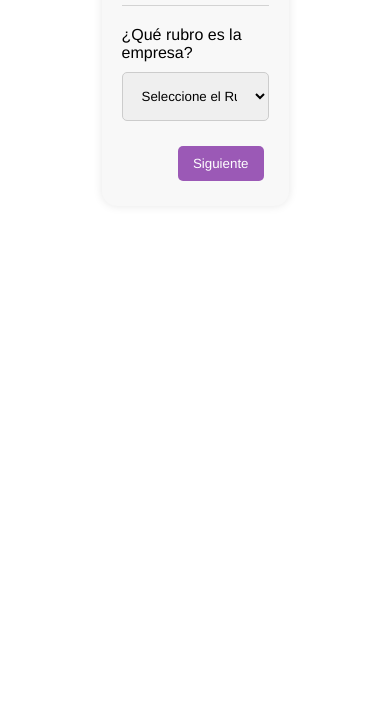
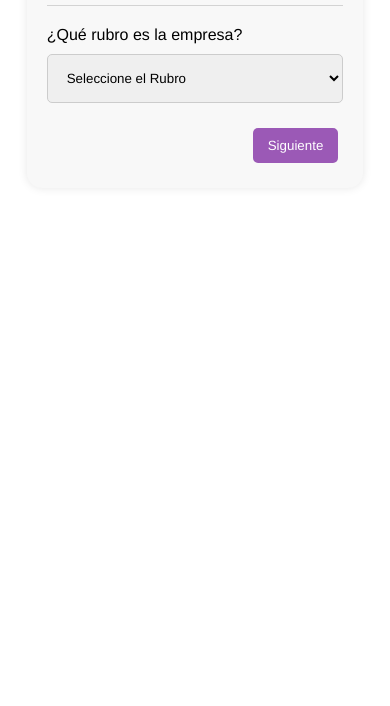
Before and after one commit to PepeFernandezD/PrecioTazki, a plain HTML site: page valores/index.html in a window 390 px wide. Shown: the part 138-844 px from the top of the page. Drawn offline with Linux system fonts and the light colour scheme.

Commit message:
Upadte Responsive

```diff
--- a/valores/index.html
+++ b/valores/index.html
@@ -91,6 +91,11 @@
       background-color: #d3d3d3;
       margin: 20px 0;
     }
+    /* Media Query para pantallas pequeñas */
+    @media (max-width: 768px) {
+      .container {
+        width: 90%; /* Ocupa casi toda la pantalla en dispositivos móviles */
+      }
   </style>
 </head>
 <body>
```
